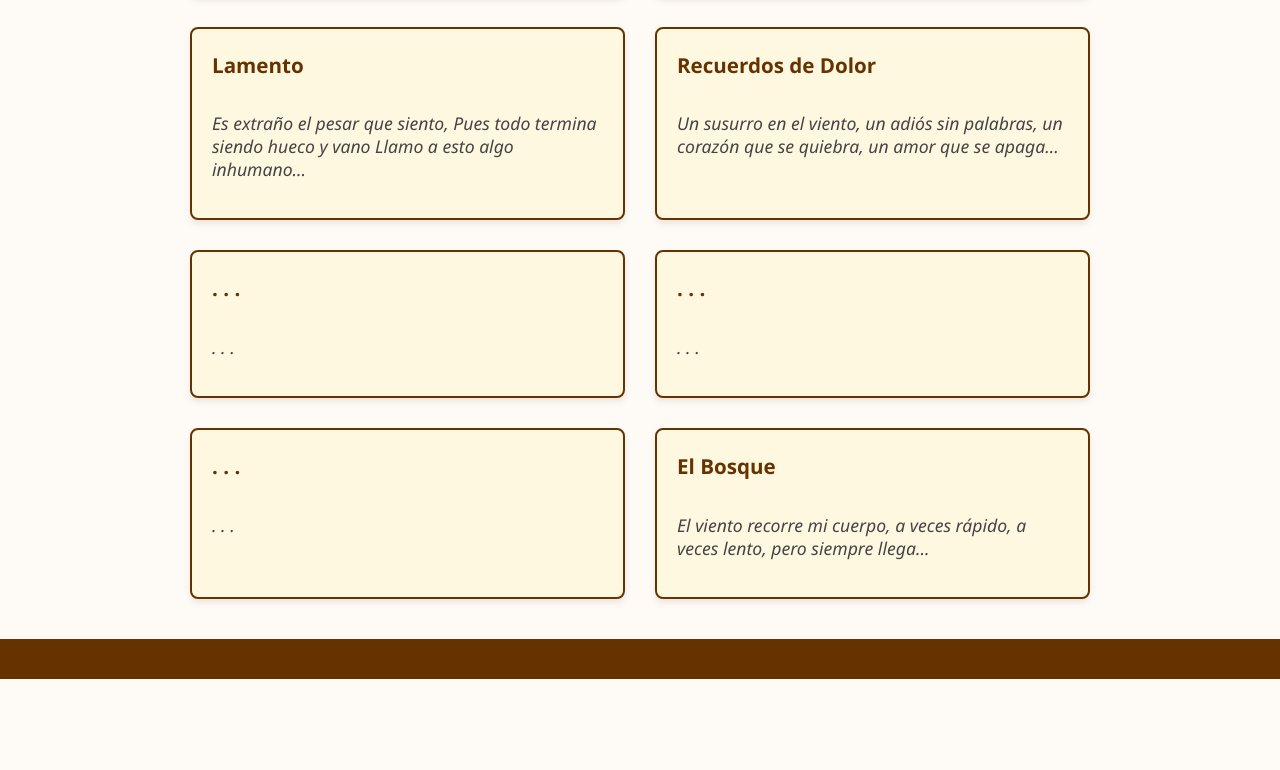
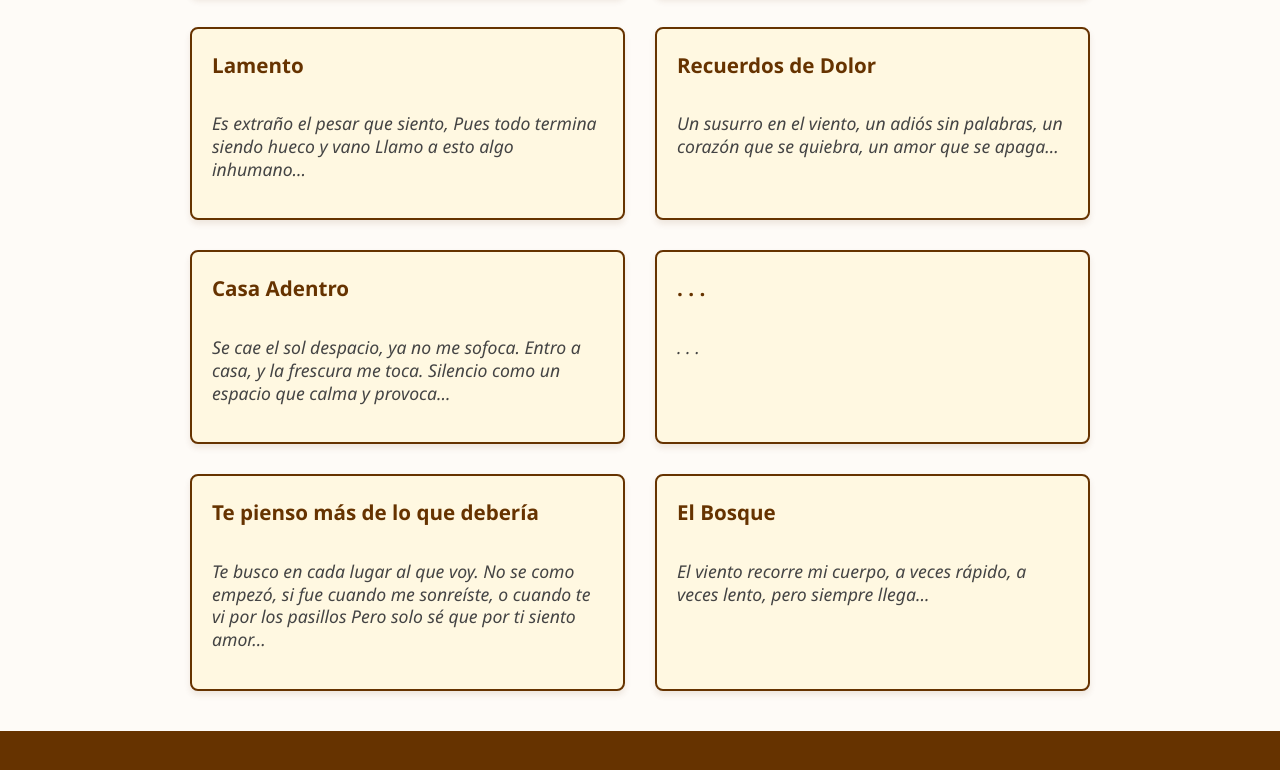
Before and after one commit to elmundodelaliteratura/elmundodelaliteratura.github.io, a plain HTML site: page creaciones.html in a window 1280 px wide. Shown: the part 564-1334 px from the top of the page. Before the commit the page ends 1243 px from the top, so only its background shows below. Drawn offline with Linux system fonts and the light colour scheme.

Commit message:
Actualizar creaciones.html

```diff
--- a/creaciones.html
+++ b/creaciones.html
@@ -255,8 +255,12 @@ tan clara, tan mía.<br>
 La tarde se apaga con su poesía.<br>
 Y siento que en este suelo<br>
 renace el día.">
-        <h3>. . .</h3>
-        <p class="preview">. . .</p>
+        <h3>Casa Adentro</h3>
+        <p class="preview">Se cae el sol despacio,
+ya no me sofoca.
+Entro a casa, y la frescura me toca.
+Silencio como un espacio
+que calma y provoca...</p>
       </div>
 
       <div class="card" data-title=". ." data-content=". . .">
@@ -264,9 +268,28 @@ renace el día.">
         <p class="preview">. . .</p>
       </div>
 
-      <div class="card" data-title=". ." data-content=". . .">
-        <h3>. . .</h3>
-        <p class="preview">. . .</p>
+      <div class="card" data-title="Te pienso más de lo que debería - Regina Viveros Hernández" data-content="
+Te busco en cada lugar al que voy<br>
+No se como empezó, <br>
+si fue cuando me sonreíste, <br>
+o cuando te vi por los pasillos,<br>
+Pero solo sé que por ti siento amor<br><br>
+
+No se porque me gustas, <br>
+Aún sabiendo que miras a alguien más <br>
+Que alguien más me gano la corona <br>
+Lo que yo siento contigo no lo siento con otra persona <br><br>
+
+Te pienso más de lo que debería<br>
+Incluso más de lo que tú normalmente <br>
+Pero qué bonito sería <br>
+Ser a mi por quien te fijes totalmente">
+        <h3>Te pienso más de lo que debería</h3>
+        <p class="preview">Te busco en cada lugar al que voy.
+No se como empezó,
+si fue cuando me sonreíste,
+o cuando te vi por los pasillos
+Pero solo sé que por ti siento amor...</p>
       </div>
 
       <div class="card" data-title="El Bosque - Jeshúa Alejandro Zamudio Lara" data-content="Camino por el bosque, <br>
```
